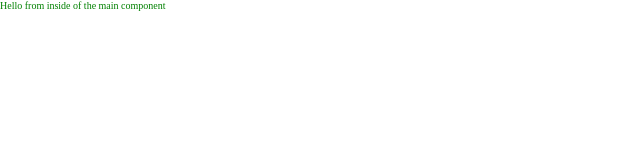
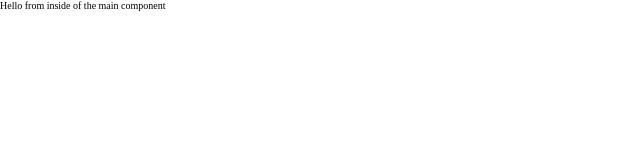
Before and after one commit to bepotts/airbnb_clone, a React app: page / in a window 1280 px wide. Shown: the top 160 px of the page, without its empty margins (0-640 px from the left). Built offline with nearby package versions, Linux system fonts and the light colour scheme.

Commit message:
removed green coloring for paragraph elemtents

```diff
--- a/source/styles/main.css
+++ b/source/styles/main.css
@@ -9,7 +9,3 @@
 html {
     font-size: 62.5%;
 }
-
-p {
-    color: green;
-}
```
